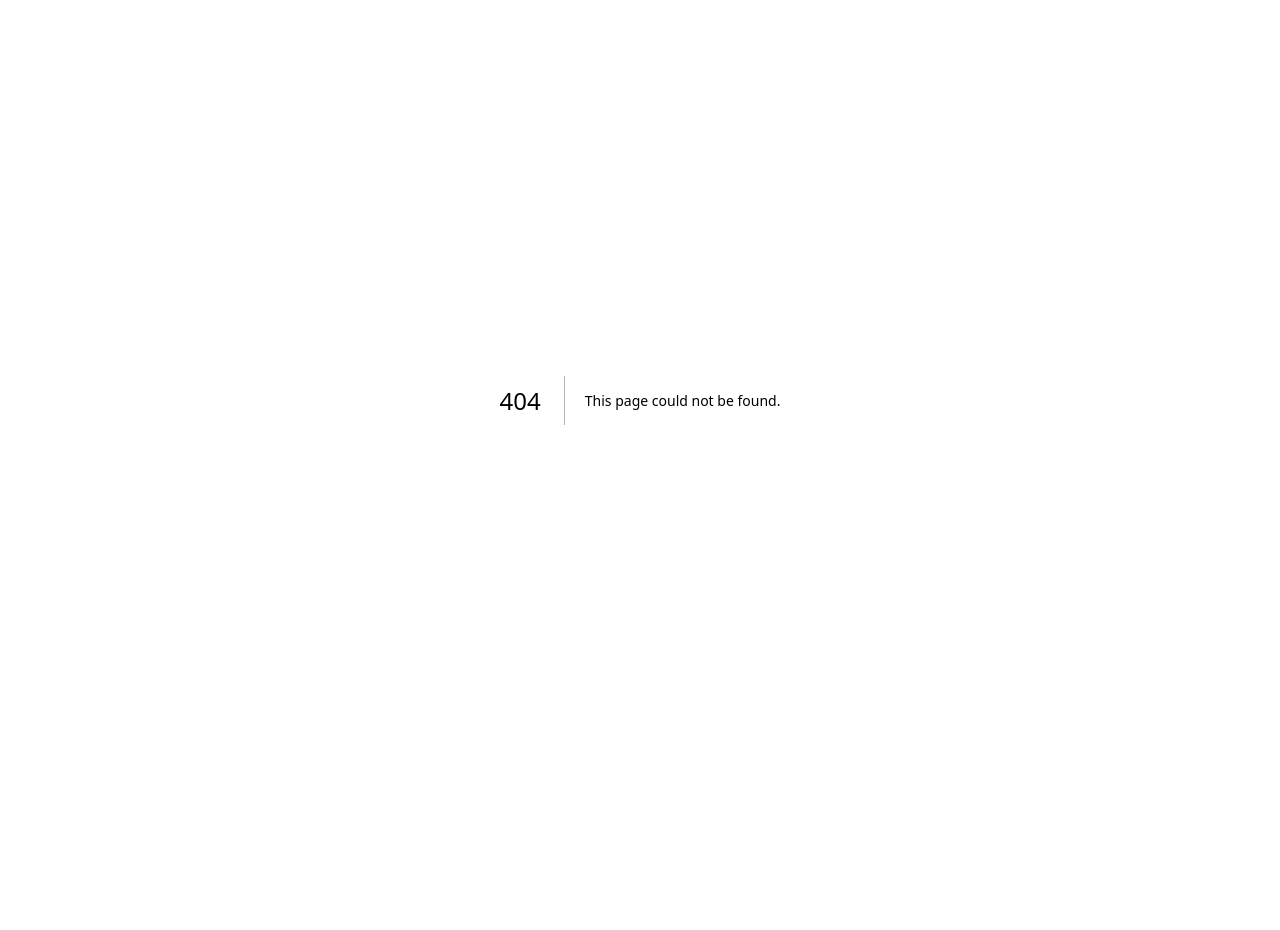
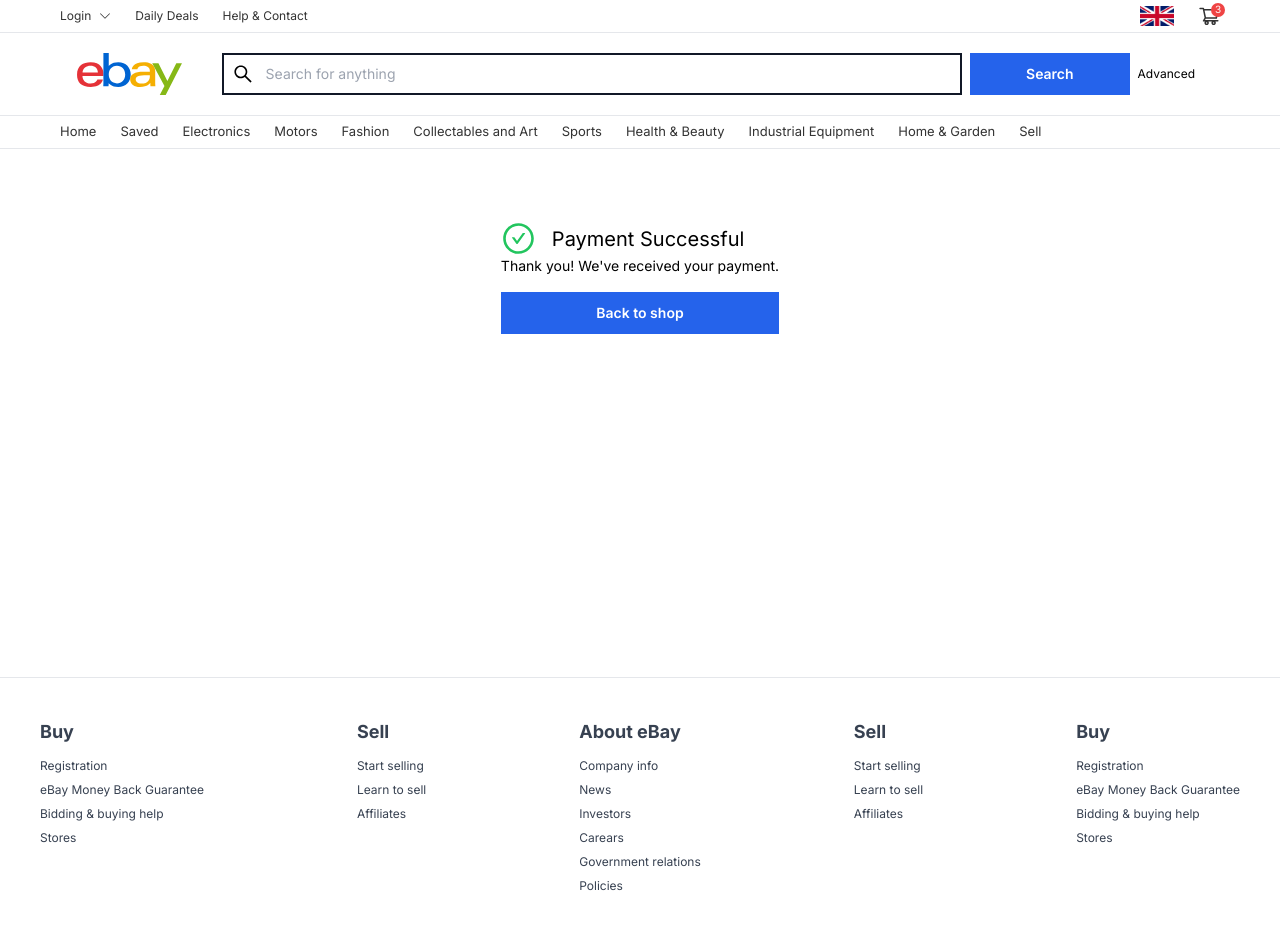
Before and after one commit to jbresky/ebay-clone, a Next.js app: page /success in a window 1280 px wide. Before the commit this address had no page. Shown: the top 930 px of the page. Before the commit the page ends 800 px from the top, so only its background shows below. Built offline with nearby package versions, Linux system fonts and the light colour scheme.

Commit message:
success page

```diff
--- /dev/null
+++ b/app/success/page.js
@@ -0,0 +1,33 @@
+'use client'
+
+import { AiOutlineCheckCircle } from "react-icons/ai"
+import MainLayout from "../layouts/MainLayout"
+import Link from "next/link"
+
+const Success = () => {
+    return (
+        <>
+            <MainLayout>
+                <div id="SuccessPage" className="mt-12 max-w-[1200px] mx-auto px-2 min-h-[50vh]">
+                    <div className="bg-white w-full p-6 min-h-[150px] flex items-center justify-center">
+                        <div>
+                            <div className="flex items-center text-xl">
+                                <AiOutlineCheckCircle className="text-green-500" size={35} />
+                                <span className="pl-4">Payment Successful</span>
+                            </div>
+                            <p className="text-sm">Thank you! We've received your payment.</p>
+
+                            <Link href="/" className="w-full">
+                                <div className="w-full text-center bg-blue-600 text-sm font-semibold text-white p-[11px] mt-4">
+                                    Back to shop
+                                </div>
+                            </Link>
+                        </div>
+                    </div>
+                </div>
+            </MainLayout>
+        </>
+    );
+}
+
+export default Success;
```
